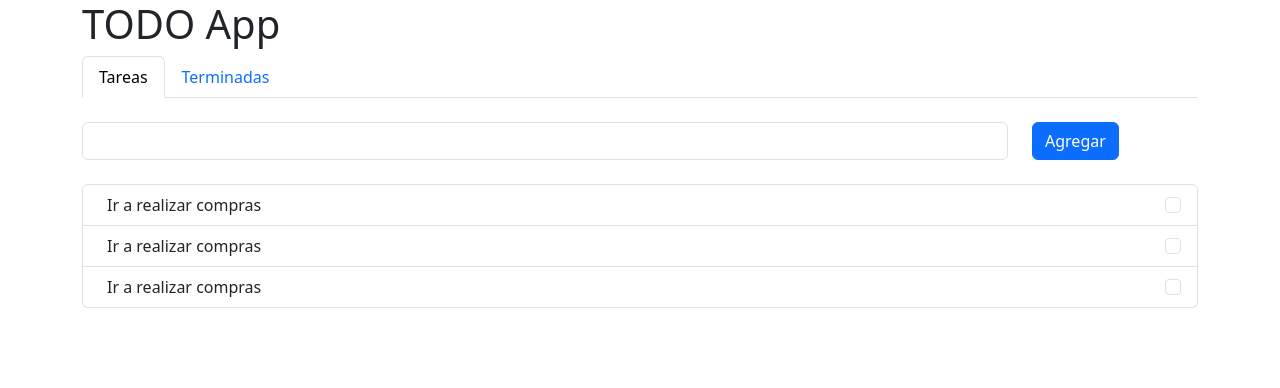
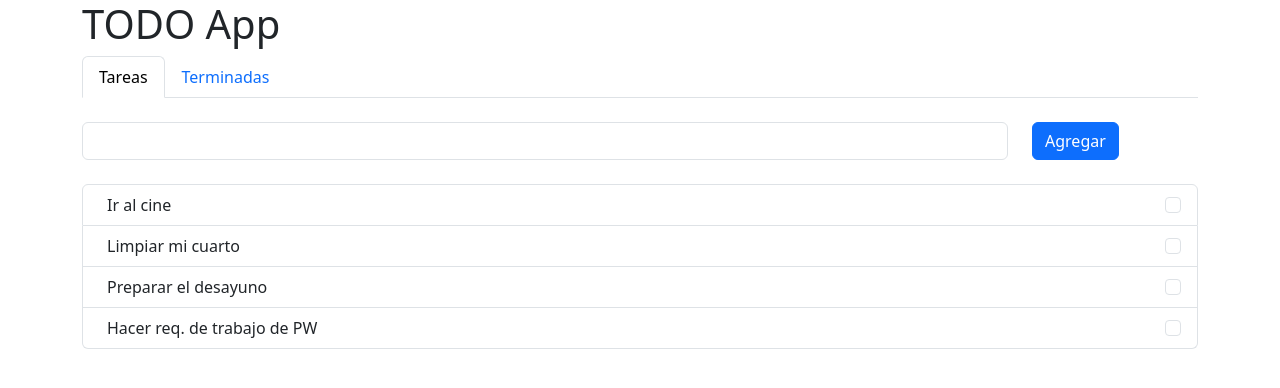
Before and after one commit to ulima-pw/2025_1-651-2.TODOApp, a React (Vite) app: page / in a window 1280 px wide. Shown: the top 388 px of the page. Built offline with nearby package versions, Linux system fonts and the light colour scheme.

Commit message:
Implementado props en titulo y listado de TODOs

```diff
--- a/src/components/ListaTODOs.tsx
+++ b/src/components/ListaTODOs.tsx
@@ -1,25 +1,26 @@
-const ListaTODOs = () => {
+export interface TODO {
+    id : number
+    descripcion : string
+}
+
+interface ListaTODOsProps {
+    todos : TODO[]
+}
+
+const ListaTODOs = (props : ListaTODOsProps) => {
     return <div>
         { /* Lista TODOs  */ }
         <ul className="list-group mt-4">
-            <li className="list-group-item d-flex justify-content-between align-items-start">
-                <div className="ms-2 me-auto">
-                    Ir a realizar compras
-                </div>
-                <input className="form-check-input" type="checkbox" />
-            </li>
-            <li className="list-group-item d-flex justify-content-between align-items-start">
-                <div className="ms-2 me-auto">
-                    Ir a realizar compras
-                </div>
-                <input className="form-check-input" type="checkbox" />
-            </li>
-            <li className="list-group-item d-flex justify-content-between align-items-start">
-                <div className="ms-2 me-auto">
-                    Ir a realizar compras
-                </div>
-                <input className="form-check-input" type="checkbox" />
-            </li>
+            {
+                props.todos.map( (elemento : TODO) => {
+                    return <li className="list-group-item d-flex justify-content-between align-items-start">
+                        <div className="ms-2 me-auto">
+                            { elemento.descripcion }
+                        </div>
+                        <input className="form-check-input" type="checkbox" />
+                    </li>
+                })
+            }
         </ul>
     </div>
 }
--- a/src/components/Titulo.tsx
+++ b/src/components/Titulo.tsx
@@ -1,5 +1,9 @@
-const Titulo = () => {
-    return <h1>TODO App</h1>
+interface TituloProps {
+    texto : string
+}
+
+const Titulo = (props : TituloProps) => {
+    return <h1>{ props.texto }</h1>
 }
 
 export default Titulo
--- a/src/pages/MainPage.tsx
+++ b/src/pages/MainPage.tsx
@@ -1,14 +1,21 @@
 import Formulario from "../components/Formulario"
-import ListaTODOs from "../components/ListaTODOs"
+import ListaTODOs, { type TODO } from "../components/ListaTODOs"
 import Navegacion from "../components/Navegacion"
 import Titulo from "../components/Titulo"
 
 const MainPage = () => {
+    const listaTODOs : TODO[]= [
+        { id : 1, descripcion : "Ir al cine" },
+        { id : 2, descripcion : "Limpiar mi cuarto" },
+        { id : 3, descripcion : "Preparar el desayuno" },
+        { id : 4, descripcion : "Hacer req. de trabajo de PW" }
+    ]
+
     return <div className="container">
-        <Titulo />
+        <Titulo texto="TODO App"/>
         <Navegacion />
         <Formulario />
-        <ListaTODOs />
+        <ListaTODOs todos={ listaTODOs }/>
     </div>
 }
 
```
